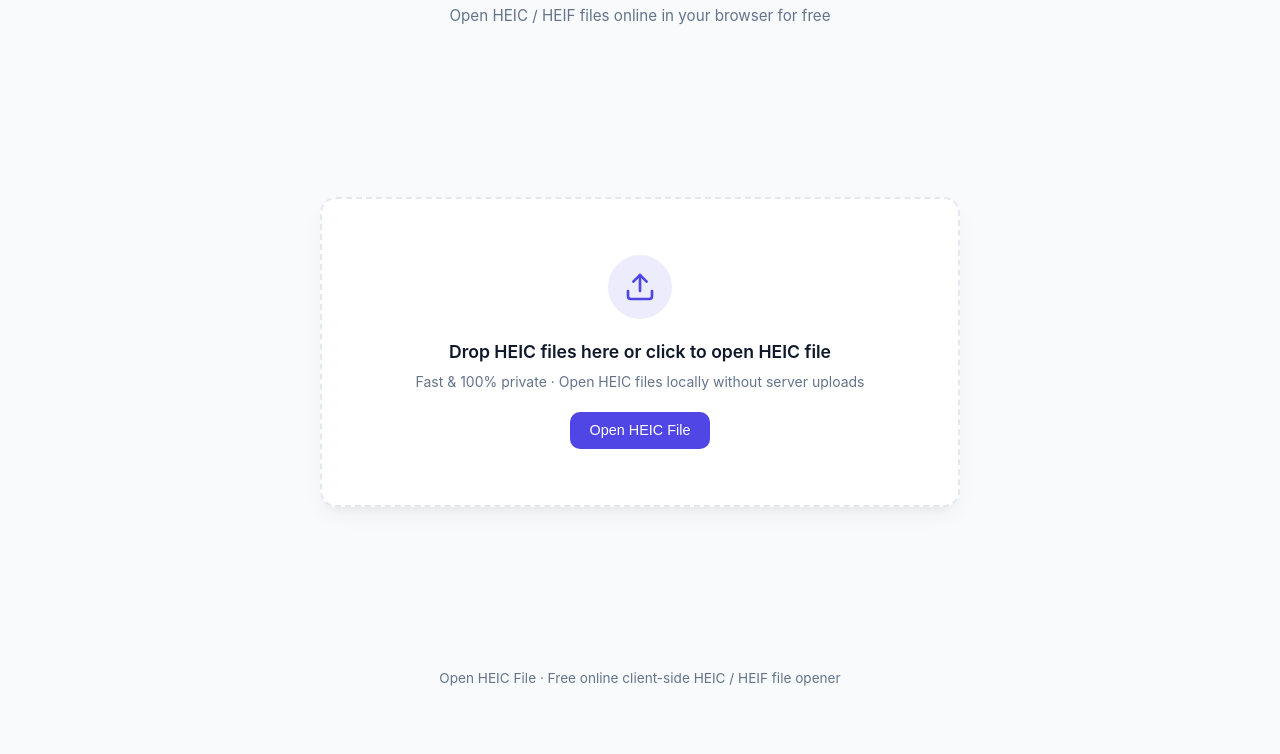
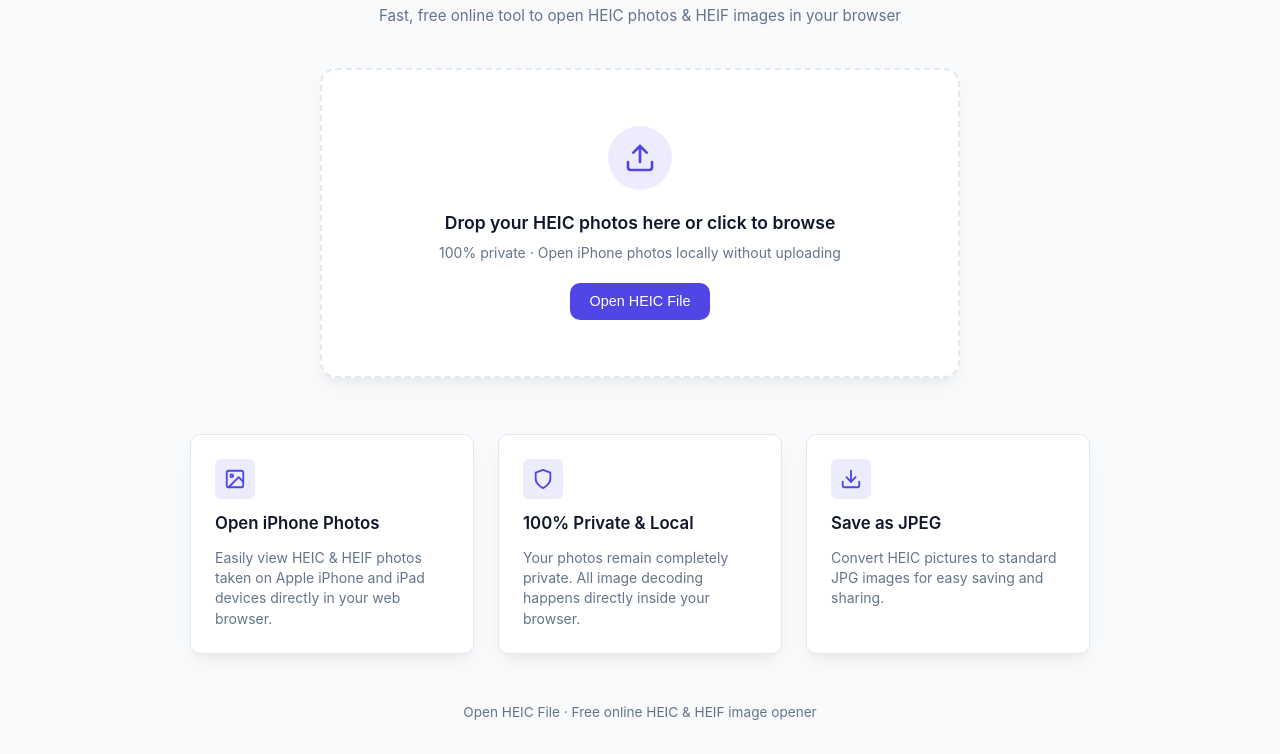
Before and after one commit to open-heic-file/open-heic-file.github.io, a plain HTML site: page index.html in a window 1280 px wide. Shown: the part 80-834 px from the top of the page. Before the commit the page ends 800 px from the top, so only its background shows below. Drawn offline with Linux system fonts and the light colour scheme.

Commit message:
fix: heif viewer features

```diff
--- a/index.html
+++ b/index.html
@@ -3,8 +3,8 @@
 <head>
   <meta charset="UTF-8">
   <meta name="viewport" content="width=device-width, initial-scale=1.0">
-  <title>Open HEIC File Online - Free, Fast & Private HEIC Opener</title>
-  <meta name="description" content="Open HEIC files online directly in your browser. Fast, 100% private local HEIC file opener and converter. No server uploads required.">
+  <title>Open HEIC File Online - View HEIC Photos & Images Free</title>
+  <meta name="description" content="Open HEIC files online in your browser for free. Fast, private local tool to view iPhone photos and convert HEIC images to JPEG.">
   <link rel="stylesheet" href="src/style.css">
 </head>
 <body>
@@ -24,7 +24,7 @@
           <svg class="moon-icon" xmlns="http://www.w3.org/2000/svg" viewBox="0 0 24 24" fill="none" stroke="currentColor" stroke-width="2" stroke-linecap="round" stroke-linejoin="round"><path d="M21 12.79A9 9 0 1 1 11.21 3 7 7 0 0 0 21 12.79z"/></svg>
         </button>
       </div>
-      <p class="subtitle">Open HEIC / HEIF files online in your browser for free</p>
+      <p class="subtitle">Fast, free online tool to open HEIC photos & HEIF images in your browser</p>
     </header>
 
     <main class="main-content">
@@ -40,8 +40,8 @@
             </svg>
           </div>
           <div class="text-group">
-            <p class="primary-text">Drop HEIC files here or click to open HEIC file</p>
-            <p class="secondary-text">Fast & 100% private · Open HEIC files locally without server uploads</p>
+            <p class="primary-text">Drop your HEIC photos here or click to browse</p>
+            <p class="secondary-text">100% private · Open iPhone photos locally without uploading</p>
           </div>
           <button class="btn btn-primary" id="btn-select">Open HEIC File</button>
         </div>
@@ -51,7 +51,7 @@
       <div id="loading-state" class="loading-state hidden">
         <div class="spinner"></div>
         <p id="loading-text">Opening HEIC file locally...</p>
-        <span class="loading-subtext">Decoding takes place entirely within your browser, no data uploaded</span>
+        <span class="loading-subtext">Decoding your photo inside your browser, no data is uploaded</span>
       </div>
 
       <!-- Image Preview & Toolbar Section -->
@@ -93,14 +93,39 @@
           </div>
 
           <div class="image-stage" id="image-stage">
-            <img src="" id="demo1" alt="Open HEIC File Preview" class="preview-img">
+            <img src="" id="demo1" alt="HEIC photo preview" class="preview-img">
           </div>
+        </div>
+      </section>
+
+      <!-- Features & Info Cards Section -->
+      <section class="features-grid">
+        <div class="feature-card">
+          <div class="feature-icon">
+            <svg xmlns="http://www.w3.org/2000/svg" viewBox="0 0 24 24" fill="none" stroke="currentColor" stroke-width="2" stroke-linecap="round" stroke-linejoin="round"><rect x="3" y="3" width="18" height="18" rx="2" ry="2"/><circle cx="8.5" cy="8.5" r="1.5"/><polyline points="21 15 16 10 5 21"/></svg>
+          </div>
+          <h3>Open iPhone Photos</h3>
+          <p>Easily view HEIC & HEIF photos taken on Apple iPhone and iPad devices directly in your web browser.</p>
+        </div>
+        <div class="feature-card">
+          <div class="feature-icon">
+            <svg xmlns="http://www.w3.org/2000/svg" viewBox="0 0 24 24" fill="none" stroke="currentColor" stroke-width="2" stroke-linecap="round" stroke-linejoin="round"><path d="M12 22s8-4 8-10V5l-8-3-8 3v7c0 6 8 10 8 10z"/></svg>
+          </div>
+          <h3>100% Private & Local</h3>
+          <p>Your photos remain completely private. All image decoding happens directly inside your browser.</p>
+        </div>
+        <div class="feature-card">
+          <div class="feature-icon">
+            <svg xmlns="http://www.w3.org/2000/svg" viewBox="0 0 24 24" fill="none" stroke="currentColor" stroke-width="2" stroke-linecap="round" stroke-linejoin="round"><path d="M21 15v4a2 2 0 0 1-2 2H5a2 2 0 0 1-2-2v-4"/><polyline points="7 10 12 15 17 10"/><line x1="12" y1="15" x2="12" y2="3"/></svg>
+          </div>
+          <h3>Save as JPEG</h3>
+          <p>Convert HEIC pictures to standard JPG images for easy saving and sharing.</p>
         </div>
       </section>
     </main>
 
     <footer class="app-footer">
-      <p>Open HEIC File · Free online client-side HEIC / HEIF file opener</p>
+      <p>Open HEIC File · Free online HEIC & HEIF image opener</p>
     </footer>
   </div>
 
--- a/src/style.css
+++ b/src/style.css
@@ -438,10 +438,66 @@ body {
   user-select: none;
 }
 
+/* === Features Grid === */
+.features-grid {
+  display: grid;
+  grid-template-columns: repeat(auto-fit, minmax(260px, 1fr));
+  gap: 1.5rem;
+  width: 100%;
+  max-width: 900px;
+  margin-top: 3.5rem;
+}
+
+.feature-card {
+  background: var(--bg-secondary);
+  border: 1px solid var(--border-color);
+  border-radius: var(--radius-md);
+  padding: 1.5rem;
+  box-shadow: var(--shadow-main);
+  transition: var(--transition-fast);
+  display: flex;
+  flex-direction: column;
+  align-items: flex-start;
+  gap: 0.75rem;
+}
+
+.feature-card:hover {
+  transform: translateY(-2px);
+  border-color: var(--border-hover);
+}
+
+.feature-icon {
+  width: 40px;
+  height: 40px;
+  border-radius: var(--radius-sm);
+  background: var(--badge-bg);
+  color: var(--primary-color);
+  display: flex;
+  align-items: center;
+  justify-content: center;
+}
+
+.feature-icon svg {
+  width: 22px;
+  height: 22px;
+}
+
+.feature-card h3 {
+  font-size: 1.05rem;
+  font-weight: 600;
+  color: var(--text-main);
+}
+
+.feature-card p {
+  font-size: 0.875rem;
+  color: var(--text-muted);
+  line-height: 1.45;
+}
+
 /* === Footer === */
 .app-footer {
   margin-top: auto;
-  padding-top: 2rem;
+  padding-top: 3rem;
   text-align: center;
   font-size: 0.85rem;
   color: var(--text-muted);
```
